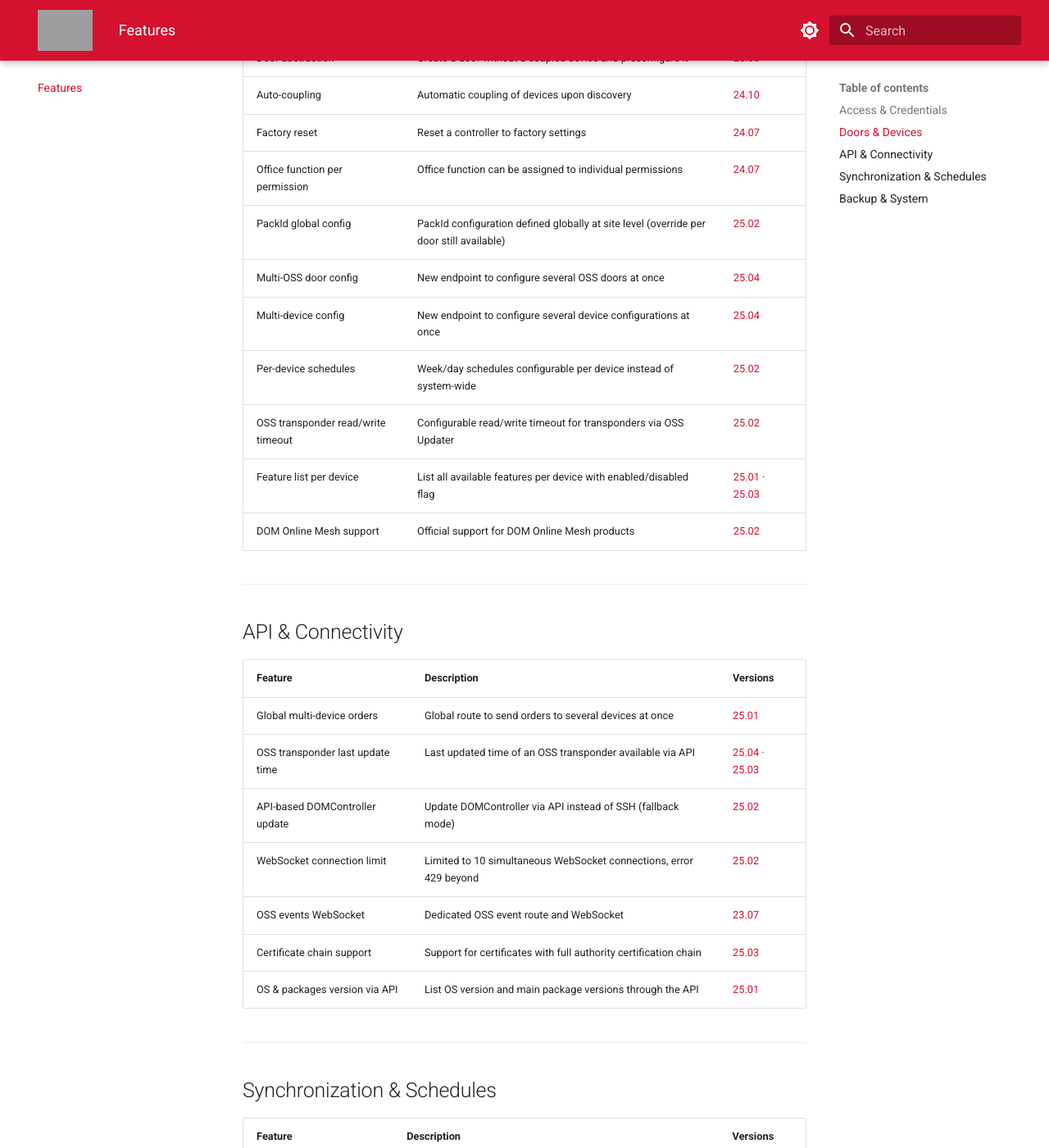
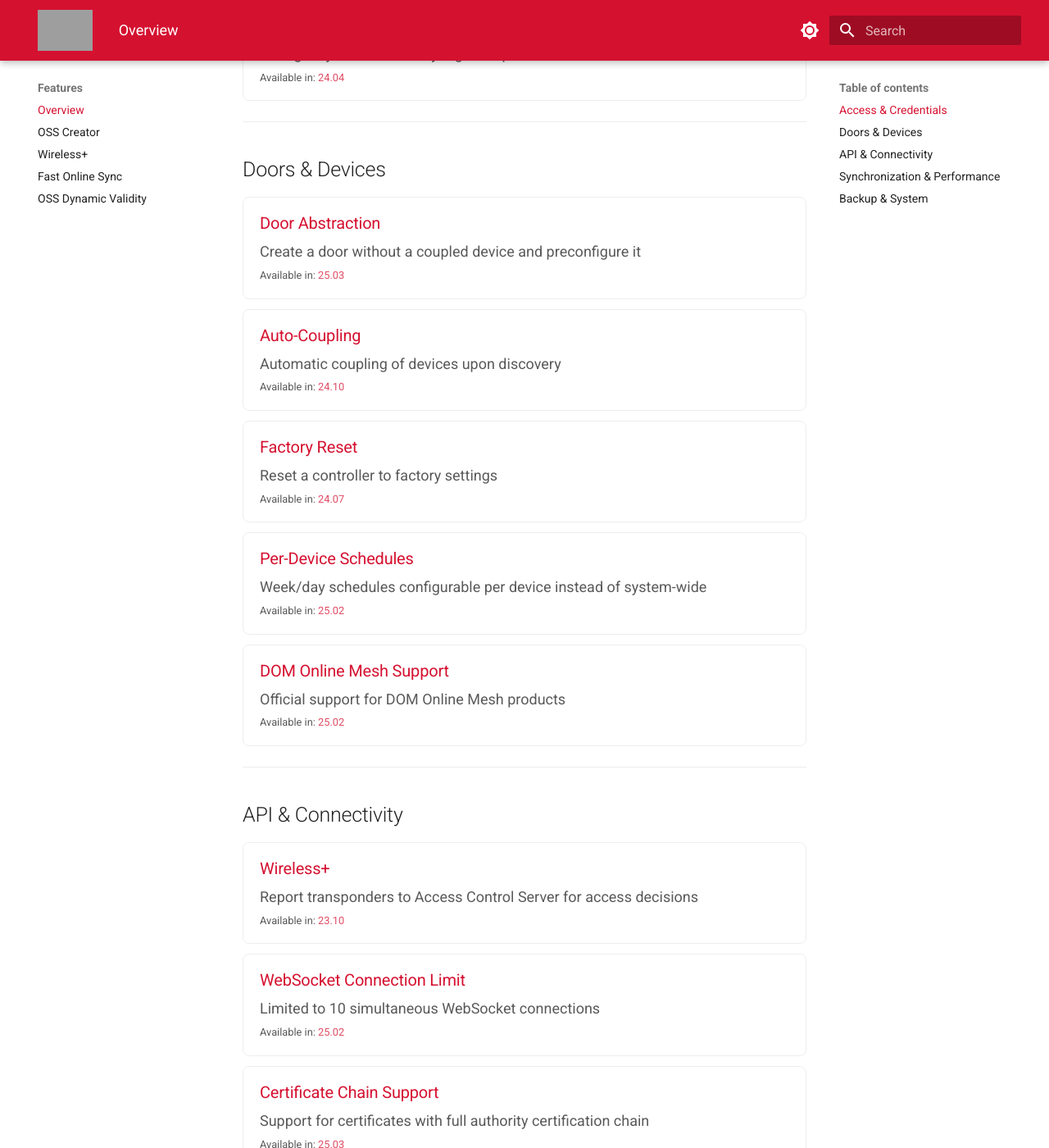
Before and after one commit to Batistalo1/product-release-notes, an MkDocs documentation site: the page built from docs/features/index.md, in a window 1280 px wide and 1400 px high, scrolled down 1105 px. Shown: the whole window at 82% size. Built offline with MkDocs 1.6.1 and Material for MkDocs 9.7.7, drawn with Linux system fonts in a browser that asks for light colours; some of the changed text lies outside the part shown; grey boxes are pictures that could not be loaded.

Commit message:
modify features

```diff
--- a/docs/features/index.md
+++ b/docs/features/index.md
@@ -1,77 +1,137 @@
 # Features
 
-Catalogue of all DOMController features, with the versions in which they are available.
+Comprehensive catalogue of all DOMController features with detailed documentation, usage guides, and version history.
 
 ---
 
 ## Access & Credentials
 
-| Feature | Description | Versions |
-|---------|-------------|----------|
-| Configurable credential size | Credential size can be specified to the system with automatic padding and trimming handling | [25.04](../versions/v25.04.md) |
-| Hybrid card support | Select which technology must be used for hybrid cards (global configuration) | [25.01](../versions/v25.01.md) |
-| OSS Creator | Create OSS application data structure on a virgin Desfire transponder | [23.10](../versions/v23.10.md) |
-| OSS dynamic validity | Set OSS dynamic validity in weeks, months or years | [25.02](../versions/v25.02.md) |
-| OSS custom key numbers | Assign different key numbers when configuring OSS (out of standard) | [25.02](../versions/v25.02.md) |
-| Permissions per access group | Assign permissions to access groups, each with its own opening delay | [23.10](../versions/v23.10.md) |
-| Special cards | Emergency and Master Key tags on special cards | [24.04](../versions/v24.04.md) |
-| OSS Intervention mode | Create OSS credentials with Intervention mode | [24.04](../versions/v24.04.md) |
-| OSS toggle mode (double tap) | Transponder must be shown twice to switch to permanently open | [23.10](../versions/v23.10.md) |
+<div class="version-card">
+  <h3><a href="configurable-credential-size/">Configurable Credential Size</a></h3>
+  <p>Specify credential size with automatic padding and trimming handling</p>
+  <small>Available in: <a href="../versions/v25.04/">25.04</a></small>
+</div>
+
+<div class="version-card">
+  <h3><a href="hybrid-card-support/">Hybrid Card Support</a></h3>
+  <p>Select which technology must be used for hybrid cards</p>
+  <small>Available in: <a href="../versions/v25.01.00/">25.01</a></small>
+</div>
+
+<div class="version-card">
+  <h3><a href="oss-creator/">OSS Creator</a></h3>
+  <p>Create OSS application data structure on virgin Desfire transponders</p>
+  <small>Available in: <a href="../versions/v23.10/">23.10</a></small>
+</div>
+
+<div class="version-card">
+  <h3><a href="oss-dynamic-validity/">OSS Dynamic Validity</a></h3>
+  <p>Set OSS dynamic validity in weeks, months or years</p>
+  <small>Available in: <a href="../versions/v25.02/">25.02</a></small>
+</div>
+
+<div class="version-card">
+  <h3><a href="oss-custom-key-numbers/">OSS Custom Key Numbers</a></h3>
+  <p>Assign different key numbers when configuring OSS (out of standard)</p>
+  <small>Available in: <a href="../versions/v25.02/">25.02</a></small>
+</div>
+
+<div class="version-card">
+  <h3><a href="special-cards/">Special Cards (Emergency & Master Key)</a></h3>
+  <p>Emergency and Master Key tags on special cards</p>
+  <small>Available in: <a href="../versions/v24.04/">24.04</a></small>
+</div>
 
 ---
 
 ## Doors & Devices
 
-| Feature | Description | Versions |
-|---------|-------------|----------|
-| Door abstraction | Create a door without a coupled device and preconfigure it | [25.03](../versions/v25.03.md) |
-| Auto-coupling | Automatic coupling of devices upon discovery | [24.10](../versions/v24.10.md) |
-| Factory reset | Reset a controller to factory settings | [24.07](../versions/v24.07.md) |
-| Office function per permission | Office function can be assigned to individual permissions | [24.07](../versions/v24.07.md) |
-| PackId global config | PackId configuration defined globally at site level (override per door still available) | [25.02](../versions/v25.02.md) |
-| Multi-OSS door config | New endpoint to configure several OSS doors at once | [25.04](../versions/v25.04.md) |
-| Multi-device config | New endpoint to configure several device configurations at once | [25.04](../versions/v25.04.md) |
-| Per-device schedules | Week/day schedules configurable per device instead of system-wide | [25.02](../versions/v25.02.md) |
-| OSS transponder read/write timeout | Configurable read/write timeout for transponders via OSS Updater | [25.02](../versions/v25.02.md) |
-| Feature list per device | List all available features per device with enabled/disabled flag | [25.01](../versions/v25.01.md) · [25.03](../versions/v25.03.md) |
-| DOM Online Mesh support | Official support for DOM Online Mesh products | [25.02](../versions/v25.02.md) |
+<div class="version-card">
+  <h3><a href="door-abstraction/">Door Abstraction</a></h3>
+  <p>Create a door without a coupled device and preconfigure it</p>
+  <small>Available in: <a href="../versions/v25.03/">25.03</a></small>
+</div>
+
+<div class="version-card">
+  <h3><a href="auto-coupling/">Auto-Coupling</a></h3>
+  <p>Automatic coupling of devices upon discovery</p>
+  <small>Available in: <a href="../versions/v24.10/">24.10</a></small>
+</div>
+
+<div class="version-card">
+  <h3><a href="factory-reset/">Factory Reset</a></h3>
+  <p>Reset a controller to factory settings</p>
+  <small>Available in: <a href="../versions/v24.07/">24.07</a></small>
+</div>
+
+<div class="version-card">
+  <h3><a href="per-device-schedules/">Per-Device Schedules</a></h3>
+  <p>Week/day schedules configurable per device instead of system-wide</p>
+  <small>Available in: <a href="../versions/v25.02/">25.02</a></small>
+</div>
+
+<div class="version-card">
+  <h3><a href="dom-online-mesh/">DOM Online Mesh Support</a></h3>
+  <p>Official support for DOM Online Mesh products</p>
+  <small>Available in: <a href="../versions/v25.02/">25.02</a></small>
+</div>
 
 ---
 
 ## API & Connectivity
 
-| Feature | Description | Versions |
-|---------|-------------|----------|
-| Global multi-device orders | Global route to send orders to several devices at once | [25.01](../versions/v25.01.md) |
-| OSS transponder last update time | Last updated time of an OSS transponder available via API | [25.04](../versions/v25.04.md) · [25.03](../versions/v25.03.md) |
-| API-based DOMController update | Update DOMController via API instead of SSH (fallback mode) | [25.02](../versions/v25.02.md) |
-| WebSocket connection limit | Limited to 10 simultaneous WebSocket connections, error 429 beyond | [25.02](../versions/v25.02.md) |
-| OSS events WebSocket | Dedicated OSS event route and WebSocket | [23.07](../versions/v23.07.md) |
-| Certificate chain support | Support for certificates with full authority certification chain | [25.03](../versions/v25.03.md) |
-| OS & packages version via API | List OS version and main package versions through the API | [25.01](../versions/v25.01.md) |
+<div class="version-card">
+  <h3><a href="wireless-plus/">Wireless+</a></h3>
+  <p>Report transponders to Access Control Server for access decisions</p>
+  <small>Available in: <a href="../versions/v23.10/">23.10</a></small>
+</div>
+
+<div class="version-card">
+  <h3><a href="websocket-limit/">WebSocket Connection Limit</a></h3>
+  <p>Limited to 10 simultaneous WebSocket connections</p>
+  <small>Available in: <a href="../versions/v25.02/">25.02</a></small>
+</div>
+
+<div class="version-card">
+  <h3><a href="certificate-chain-support/">Certificate Chain Support</a></h3>
+  <p>Support for certificates with full authority certification chain</p>
+  <small>Available in: <a href="../versions/v25.03/">25.03</a></small>
+</div>
 
 ---
 
-## Synchronization & Schedules
+## Synchronization & Performance
 
-| Feature | Description | Versions |
-|---------|-------------|----------|
-| Fast Online Synchronization | Reduce sync time from 15 min to 10 sec | [23.03](../versions/v23.03.md) |
-| Schedule isolation | Changes only impact devices referring to the modified schedule | [23.03](../versions/v23.03.md) · [23.07](../versions/v23.07.md) |
-| DOMService device filter | Filter synchronized devices in DOM Service app | [24.01](../versions/v24.01.md) |
-| Wireless+ | Report a transponder to the Access Control Server for access decision | [23.10](../versions/v23.10.md) |
+<div class="version-card">
+  <h3><a href="fast-online-sync/">Fast Online Synchronization</a></h3>
+  <p>Reduce sync time from 15 min to 10 sec</p>
+  <small>Available in: <a href="../versions/v23.03/">23.03</a></small>
+</div>
+
+<div class="version-card">
+  <h3><a href="schedule-isolation/">Schedule Isolation</a></h3>
+  <p>Changes only impact devices referring to the modified schedule</p>
+  <small>Available in: <a href="../versions/v23.03/">23.03</a>, <a href="../versions/v23.07/">23.07</a></small>
+</div>
 
 ---
 
 ## Backup & System
 
-| Feature | Description | Versions |
-|---------|-------------|----------|
-| Customizable log file size | Log files' size configurable by duration and volume | [25.04](../versions/v25.04.md) |
-| Backup with permissions & OSS | Optional permissions and OSS doors included in backups | [24.10](../versions/v24.10.md) |
-| Redis in backup | Redis file included in backup (offline devices preserved after restore) | [24.07](../versions/v24.07.md) |
-| Device recovery system | Recovery system to retrieve previously coupled lost devices | [25.01](../versions/v25.01.md) |
-| PHP 8 migration | Migration from PHP 7 to PHP 8 | [24.10](../versions/v24.10.md) |
-| DOMService OSS config & coupling | Configure OSS and coupling directly from the DOMService App | [24.01](../versions/v24.01.md) |
-| OSS dynamic validity groups | Dynamic validity groups in OSS Updater | [23.03](../versions/v23.03.md) |
-| OSS Updater | New device for updating OSS transponders, managed by DOMBridge | [22.12](../versions/v22.12.md) |
+<div class="version-card">
+  <h3><a href="php8-migration/">PHP 8 Migration</a></h3>
+  <p>Migration from PHP 7 to PHP 8</p>
+  <small>Available in: <a href="../versions/v24.10/">24.10</a></small>
+</div>
+
+<div class="version-card">
+  <h3><a href="device-recovery/">Device Recovery System</a></h3>
+  <p>Recovery system to retrieve previously coupled lost devices</p>
+  <small>Available in: <a href="../versions/v25.01.00/">25.01</a></small>
+</div>
+
+<div class="version-card">
+  <h3><a href="oss-updater/">OSS Updater</a></h3>
+  <p>New device for updating OSS transponders, managed by DOMBridge</p>
+  <small>Available in: <a href="../versions/v22.12/">22.12</a></small>
+</div>
--- a/mkdocs.yml
+++ b/mkdocs.yml
@@ -2,6 +2,14 @@ site_name: DOMController Release Notes
 
 markdown_extensions:
   - attr_list
+  - md_in_html
+  - pymdownx.highlight:
+      anchor_linenums: true
+      line_spans: __span
+      pygments_lang_class: true
+  - pymdownx.inlinehilite
+  - pymdownx.snippets
+  - pymdownx.superfences
 
 nav:
   - Home: index.md
@@ -19,7 +27,12 @@ nav:
       - 23.07 (Jul 2023): versions/v23.07.md
       - 23.03 (Mar 2023): versions/v23.03.md
       - 22.12 (Dec 2022): versions/v22.12.md
-  - Features: features/index.md
+  - Features:
+      - Overview: features/index.md
+      - OSS Creator: features/oss-creator.md
+      - Wireless+: features/wireless-plus.md
+      - Fast Online Sync: features/fast-online-sync.md
+      - OSS Dynamic Validity: features/oss-dynamic-validity.md
   - Known Issues: known-issues/index.md
 
 theme:
```
Also changed, not shown: docs/features/_template.md (added, +93 -0 lines), docs/features/fast-online-sync.md (added, +165 -0 lines), docs/features/oss-creator.md (added, +96 -0 lines), docs/features/wireless-plus.md (added, +128 -0 lines).
